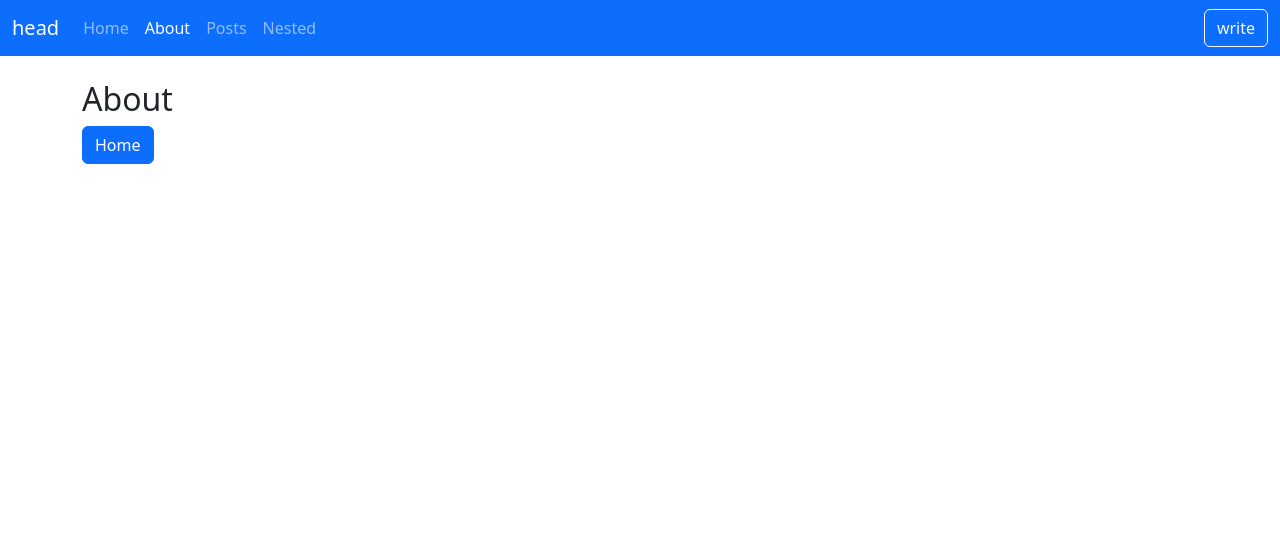
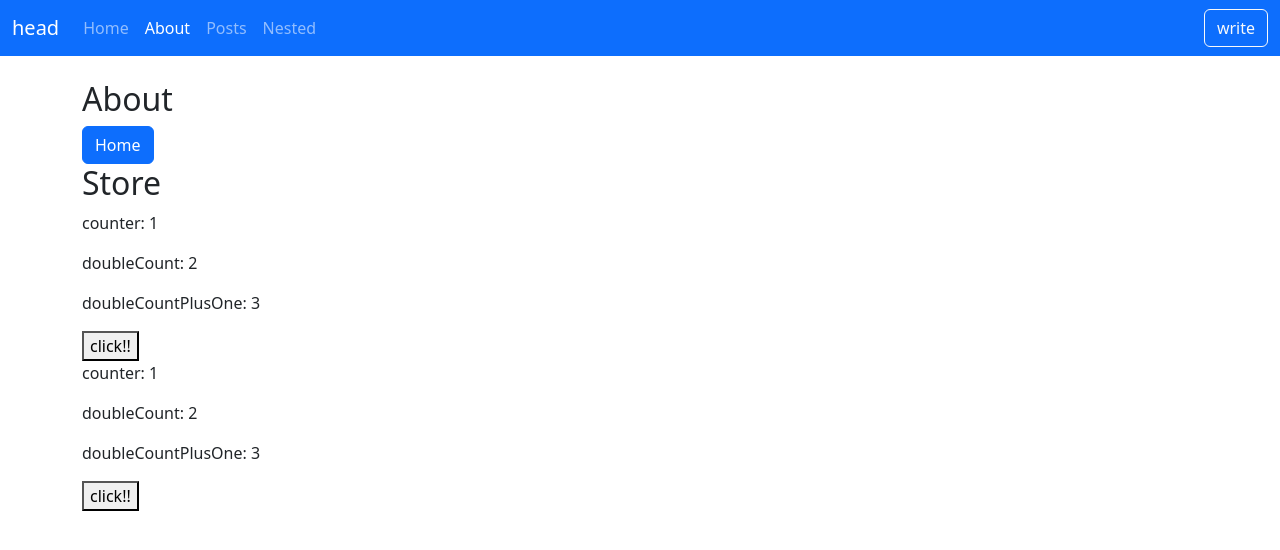
Before and after one commit to sanghyeonJ/vueGym, a Vue app: page /about in a window 1280 px wide. Shown: the top 550 px of the page. Built offline with nearby package versions, Linux system fonts and the light colour scheme.

Commit message:
pinia 기초

```diff
--- a/package.json
+++ b/package.json
@@ -13,6 +13,7 @@
     "bootstrap": "^5.3.3",
     "bootstrap-icons": "^1.11.3",
     "dayjs": "^1.11.13",
+    "pinia": "^3.0.1",
     "sass": "^1.85.1",
     "vue": "^3.2.33",
     "vue-router": "^4.5.0"
--- a/src/main.js
+++ b/src/main.js
@@ -3,6 +3,9 @@
 import { createApp } from 'vue';
 import App from './App.vue';
 import router from './router';
+// pinia 추가
+import { createPinia } from 'pinia';
+
 // 플러그인 등록
 import funcPlugins from './plugins/func';
 import objPlugins from './plugins/obj';
@@ -30,6 +33,7 @@
 app.use(globalDirective);
 app.use(dayjs);
 app.use(router);
+app.use(createPinia());
 app.mount('#app');
 
 import 'bootstrap/dist/js/bootstrap.js';
--- /dev/null
+++ b/src/store/counter.js
@@ -0,0 +1,24 @@
+import { defineStore } from 'pinia';
+
+// 컴포저블함수와 동일하게 use로 시작하는 이름으로 정의하는것이 관례
+export const useCounterStore = defineStore('counter', {
+    // state 는 객체를 반환하는 함수
+    state: () => ({
+        counter: 1
+    }),
+    // computed의 getter처럼 동작
+    getters: {
+        doubleCount: (state) => state.counter * 2,
+        // 화살표함수로 정의하면 this 를 통해서 현재의 스토어 인스턴스에 접근할 수 없다.
+        doubleCountPlusOne() {
+            return this.doubleCount + 1;
+        }
+    },
+    actions: {
+        // 화살표함수로 정의하면 this 를 통해서 현재의 스토어 인스턴스에 접근할 수 없다.
+        increment() {
+            // this 를 통해서 현재의 스토어 인스턴스에 접근
+            this.counter++;
+        }
+    }
+});
--- a/src/views/AboutView.vue
+++ b/src/views/AboutView.vue
@@ -2,14 +2,35 @@
   <div>
     <h2>About</h2>
     <button class="btn btn-primary" @click="$router.push('/')">Home</button>
+
+    <h2>Store</h2>
+    <p>counter: {{ store.counter }}</p>
+    <p>doubleCount: {{ store.doubleCount }}</p>
+    <p>doubleCountPlusOne: {{ store.doubleCountPlusOne }}</p>
+    <button @click="store.increment()">click!!</button>
+    <p>counter: {{ counter }}</p>
+    <p>doubleCount: {{ doubleCount }}</p>
+    <p>doubleCountPlusOne: {{ doubleCountPlusOne }}</p>
+    <button @click="increment()">click!!</button>
   </div>
 </template>
 
 <script setup>
 import { useRoute } from 'vue-router';
+import { useCounterStore } from '../store/counter';
+import { storeToRefs } from 'pinia';
 
 const route = useRoute();
 console.log(route.path);
+
+const store = useCounterStore();
+
+// reactive객체이므로 구조분해할당을 하게되면 반응성연결이 끊어진다.
+// const {counter} = store;
+const {counter, doubleCount, doubleCountPlusOne} = storeToRefs(store);
+// storeToRefs를 사용하면 반응성을 유지하면서 구조분해할당을 할 수 있다.
+const { increment } = store;
+// actions에 정의된 함수는 storeToRefs를 사용하지 않는다.
 </script>
 
 <style scoped></style>
```
Also changed, not shown: 1 other file (tests, documents, lock files or other folders).
